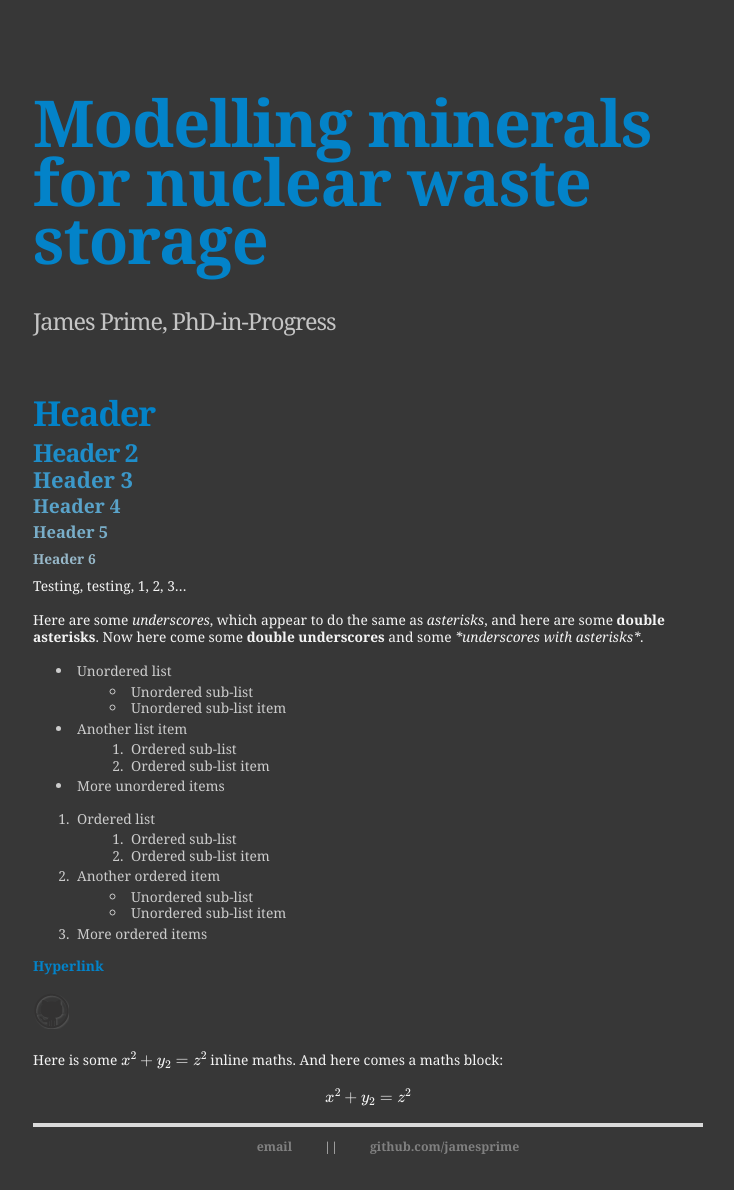
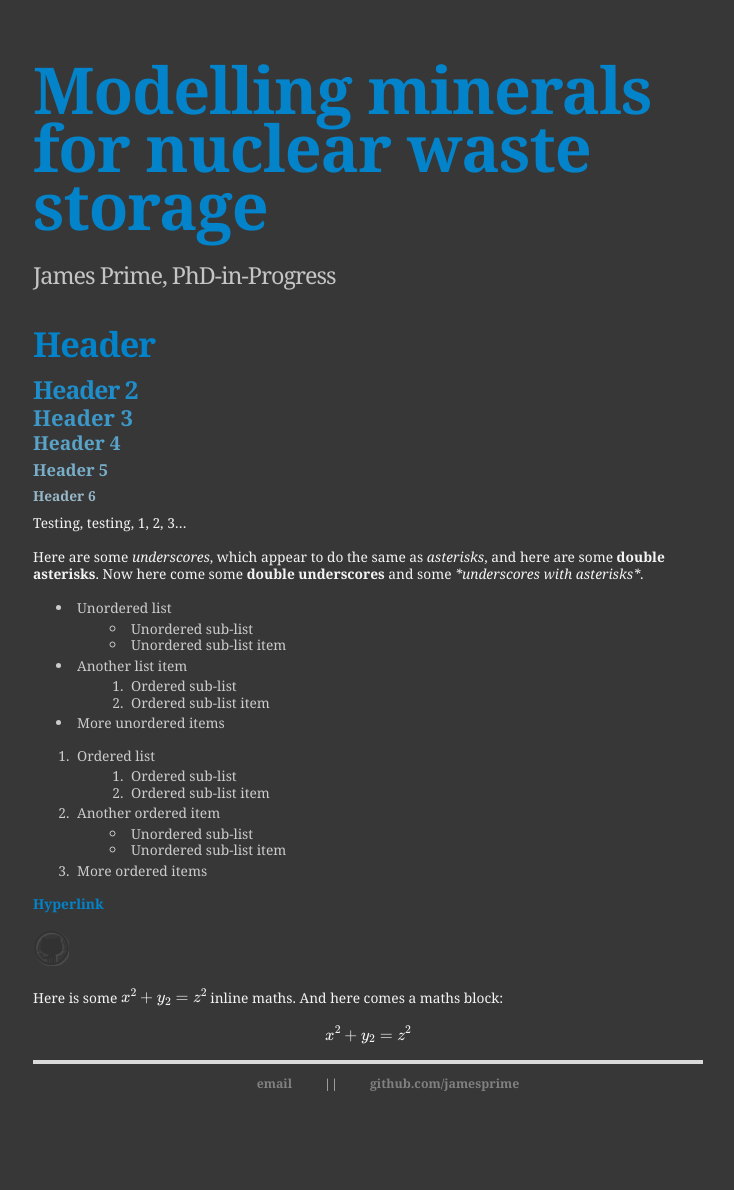
Before and after one commit to jamesprime/jamesprime.github.io, a Jekyll site: the page built from _pages/test/index.md, in a window 1280 px wide. Shown: the whole page, without its empty margins (272-1006 px from the left). Built offline with Jekyll 4.4.1, drawn with Linux system fonts in a browser that asks for light colours; nearby versions of some CDN libraries; formulas are drawn with MathJax 3; after the commit the page ends 1128 px from its top, so only the background shows below that.

Commit message:
Updated _sass/uberduper.scss
Uncommented h1 margins

```diff
--- a/_sass/uberduper.scss
+++ b/_sass/uberduper.scss
@@ -15,7 +15,7 @@
     color: #0383c9;
     font-size: 2.5em; // Originally 4.7em; default is 2em
     letter-spacing: -1px;
-    // margin: 0 0 30px 0;
+    margin: 0 0 30px 0;
     padding: 50px 0 0 0;
 
     a {
```
